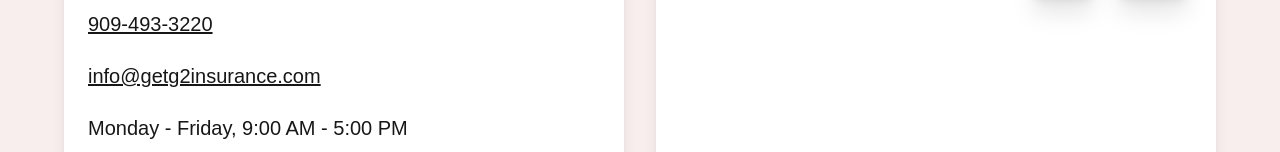
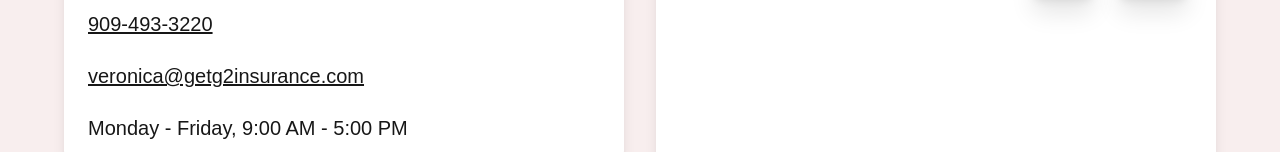
Before and after one commit to iisael9/G2Insurance, a Next.js app: page / in a window 1280 px wide. Shown: the part 2095-2247 px from the top of the page. Built offline with nearby package versions, Linux system fonts and the light colour scheme; no server answers.

Commit message:
modified:   app/page.tsx

```diff
--- a/app/page.tsx
+++ b/app/page.tsx
@@ -144,7 +144,7 @@ export default function Home() {
             <a href="tele:909-493-3220" className='underline hover:text-[#CD252B] text-lg md:text-xl'>909-493-3220</a>
           </div>
           <div className="flex gap-2 items-center">
-            <a href="mailto:info@getg2insurance.com" className='underline hover:text-[#CD252B] text-lg md:text-xl'>info@getg2insurance.com</a>
+            <a href="mailto:veronica@getg2insurance.com" className='underline hover:text-[#CD252B] text-lg md:text-xl'>veronica@getg2insurance.com</a>
           </div>
           <p className='text-lg md:text-xl'>Monday - Friday, 9:00 AM - 5:00 PM</p>
         </div>
```
